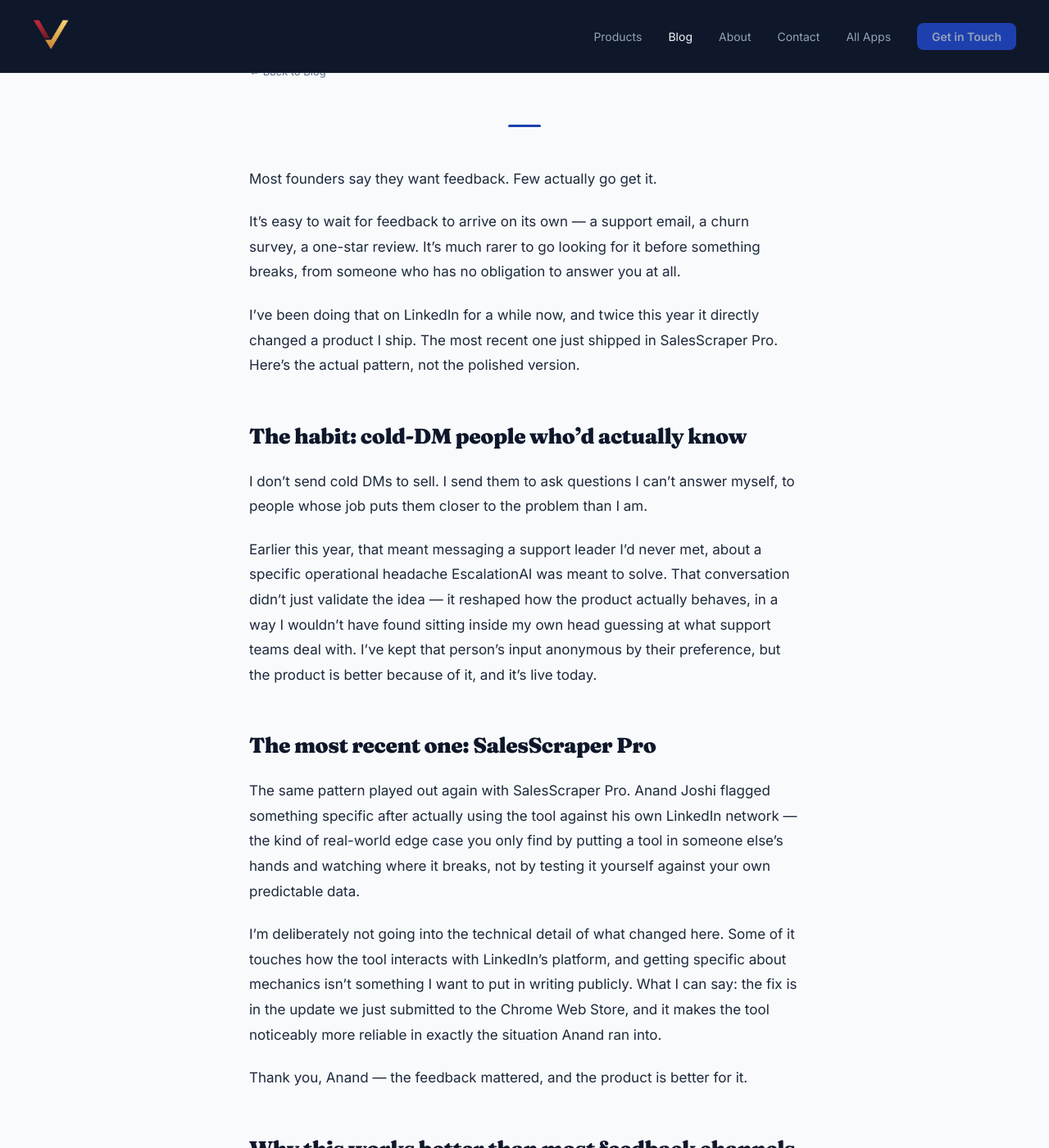
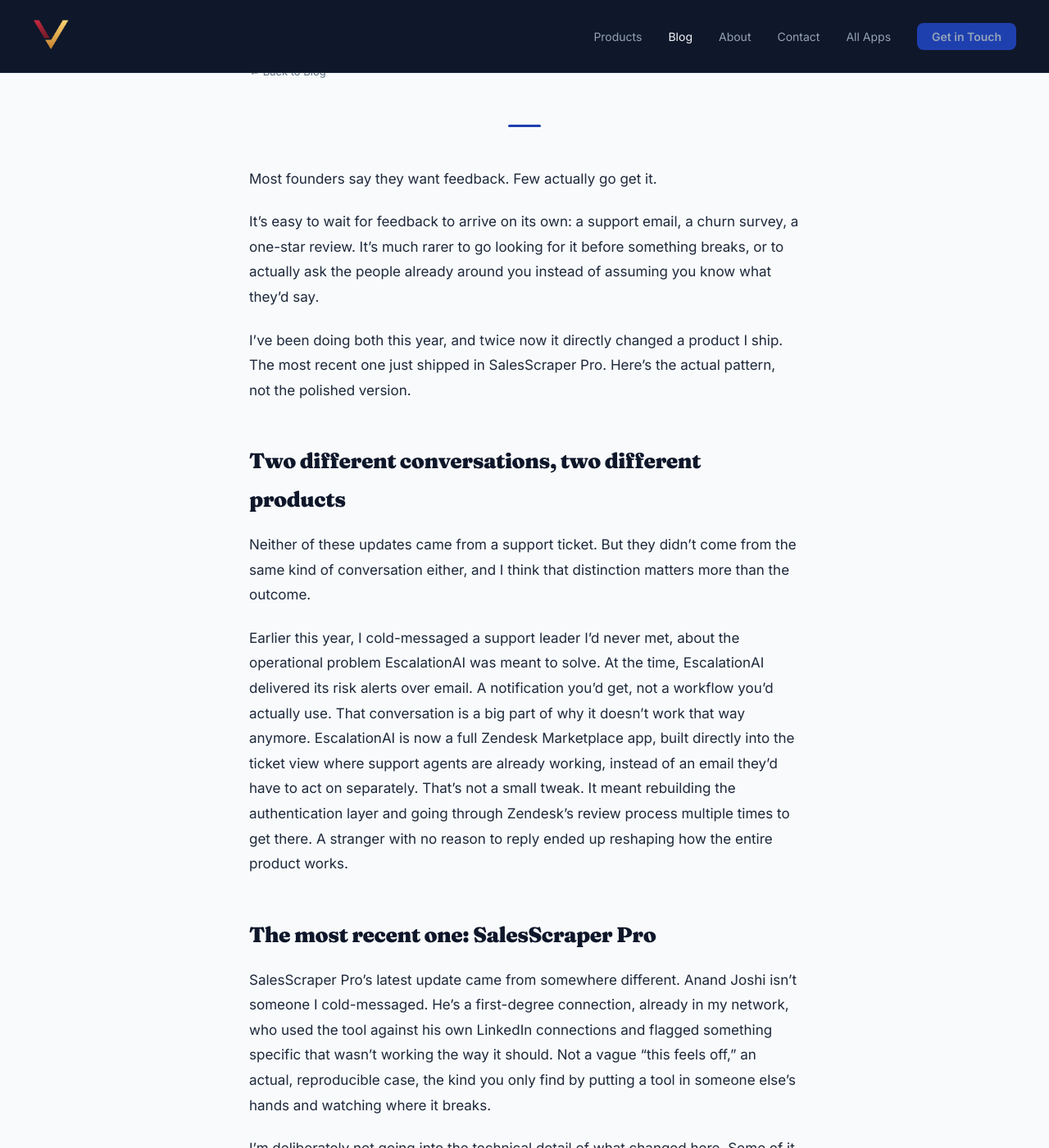
Before and after one commit to Vijit-k/vijitlabs-website, a Jekyll site: the page built from _posts/2026-07-09-salesscraper-pro-user-feedback-update.md, in a window 1280 px wide and 1400 px high, scrolled down 477 px. Shown: the whole window at 82% size. Built offline with Jekyll 4.4.1, drawn with Linux system fonts in a browser that asks for light colours; some of the changed text lies outside the part shown.

```diff
--- a/_posts/2026-07-09-salesscraper-pro-user-feedback-update.md
+++ b/_posts/2026-07-09-salesscraper-pro-user-feedback-update.md
@@ -1,7 +1,7 @@
 ---
 layout: post
-title: "Two Product Updates, One Habit Behind Both: Why I DM Strangers on LinkedIn"
-subtitle: "SalesScraper Pro just shipped a fix driven by user feedback — the second time this year a LinkedIn conversation has directly improved a VijitLabs product."
+title: "Two Product Updates, One Habit Behind Both: I Actually Ask"
+subtitle: "One came from a cold message to a stranger. The other came from someone already in my network who I actually listened to. SalesScraper Pro's latest update is the second."
 date: 2026-07-09
 category: Sales Tools
 slug: salesscraper-pro-user-feedback-update
@@ -13,34 +13,34 @@
 
 Most founders say they want feedback. Few actually go get it.
 
-It's easy to wait for feedback to arrive on its own — a support email, a churn survey, a one-star review. It's much rarer to go looking for it before something breaks, from someone who has no obligation to answer you at all.
+It's easy to wait for feedback to arrive on its own: a support email, a churn survey, a one-star review. It's much rarer to go looking for it before something breaks, or to actually ask the people already around you instead of assuming you know what they'd say.
 
-I've been doing that on LinkedIn for a while now, and twice this year it directly changed a product I ship. The most recent one just shipped in SalesScraper Pro. Here's the actual pattern, not the polished version.
+I've been doing both this year, and twice now it directly changed a product I ship. The most recent one just shipped in SalesScraper Pro. Here's the actual pattern, not the polished version.
 
-## The habit: cold-DM people who'd actually know
+## Two different conversations, two different products
 
-I don't send cold DMs to sell. I send them to ask questions I can't answer myself, to people whose job puts them closer to the problem than I am.
+Neither of these updates came from a support ticket. But they didn't come from the same kind of conversation either, and I think that distinction matters more than the outcome.
 
-Earlier this year, that meant messaging a support leader I'd never met, about a specific operational headache EscalationAI was meant to solve. That conversation didn't just validate the idea — it reshaped how the product actually behaves, in a way I wouldn't have found sitting inside my own head guessing at what support teams deal with. I've kept that person's input anonymous by their preference, but the product is better because of it, and it's live today.
+Earlier this year, I cold-messaged a support leader I'd never met, about the operational problem EscalationAI was meant to solve. At the time, EscalationAI delivered its risk alerts over email. A notification you'd get, not a workflow you'd actually use. That conversation is a big part of why it doesn't work that way anymore. EscalationAI is now a full Zendesk Marketplace app, built directly into the ticket view where support agents are already working, instead of an email they'd have to act on separately. That's not a small tweak. It meant rebuilding the authentication layer and going through Zendesk's review process multiple times to get there. A stranger with no reason to reply ended up reshaping how the entire product works.
 
 ## The most recent one: SalesScraper Pro
 
-The same pattern played out again with SalesScraper Pro. Anand Joshi flagged something specific after actually using the tool against his own LinkedIn network — the kind of real-world edge case you only find by putting a tool in someone else's hands and watching where it breaks, not by testing it yourself against your own predictable data.
+SalesScraper Pro's latest update came from somewhere different. Anand Joshi isn't someone I cold-messaged. He's a first-degree connection, already in my network, who used the tool against his own LinkedIn connections and flagged something specific that wasn't working the way it should. Not a vague "this feels off," an actual, reproducible case, the kind you only find by putting a tool in someone else's hands and watching where it breaks.
 
-I'm deliberately not going into the technical detail of what changed here. Some of it touches how the tool interacts with LinkedIn's platform, and getting specific about mechanics isn't something I want to put in writing publicly. What I can say: the fix is in the update we just submitted to the Chrome Web Store, and it makes the tool noticeably more reliable in exactly the situation Anand ran into.
+I'm deliberately not going into the technical detail of what changed here. Some of it touches how the tool interacts with LinkedIn's platform, and getting specific about mechanics isn't something I want to put in writing publicly. What I can say: the fix is live now, and it makes the tool noticeably more reliable in exactly the situation Anand ran into.
 
-Thank you, Anand — the feedback mattered, and the product is better for it.
+Thank you, Anand. The feedback mattered, and the product is better for it.
 
-## Why this works better than most feedback channels
+## Why this works better than passive feedback channels
 
 Founders default to two feedback sources: people who already paid, who are biased toward liking you enough to have stuck around, and people who complain loudly, who are biased toward the worst experience rather than the typical one. Both are real signal. Both are incomplete.
 
-A cold DM to someone with no relationship to your product yet gets you something different — a stranger's honest first read, with nothing to protect and no reason to be polite about it. Most people ignore cold DMs, understandably. But the ones who respond tend to give you exactly the unfiltered input a customer who already likes you won't bother giving.
+Neither of the conversations behind these two updates happened by accident, and neither came from waiting. One was a cold message to someone with zero reason to reply. The other was a connection I already had, who I actually asked instead of assuming I already knew what they'd say. Different starting points, same underlying habit: treating LinkedIn as somewhere to go looking for feedback, not just somewhere to wait for it to show up.
 
 ## The actual takeaway
 
 If you're building something and relying on your own instincts, or on whatever feedback happens to land in your inbox, you're working with a narrower sample than you think.
 
-Find a handful of people on LinkedIn who'd actually know something about the problem you're solving — not random connections, people whose day job puts them closer to it than you are. Send them a specific question, not a pitch. Most won't answer. The ones who do will tell you something you couldn't have guessed on your own.
+You don't need a stranger every time. Some of the sharpest feedback is sitting in your existing network, from people you've simply never asked directly. Others you'll need to message cold, because they don't know you yet and have no reason to volunteer anything. Both are worth doing. Send a specific question, not a pitch. Most won't answer. The ones who do will tell you something you couldn't have guessed on your own.
 
-SalesScraper Pro's latest update is in Chrome Web Store review now and should be live within a few days. If you're already using it, you'll notice the improvement Anand's feedback drove. If you're not, this is as good a time as any to see whether it fits how you prospect on LinkedIn.
+SalesScraper Pro's latest update is live on the Chrome Web Store now. If you're already using it, you'll notice the improvement Anand's feedback drove. If you're not, this is as good a time as any to see whether it fits how you prospect on LinkedIn.
```
